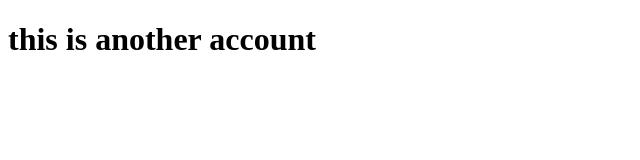
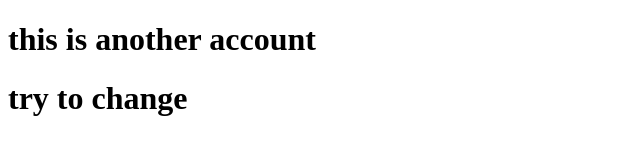
Before and after one commit to jobportal123/demorepo, a plain HTML site: page index.html in a window 1280 px wide. Shown: the whole page, without its empty margins (0-640 px from the left). Drawn offline with Linux system fonts and the light colour scheme.

Commit message:
try to change

```diff
--- a/index.html
+++ b/index.html
@@ -8,5 +8,6 @@
 </head>
 <body>
     <h1> this is another account</h1>
+      <h1> try to change</h1>
 </body>
 </html>
```
